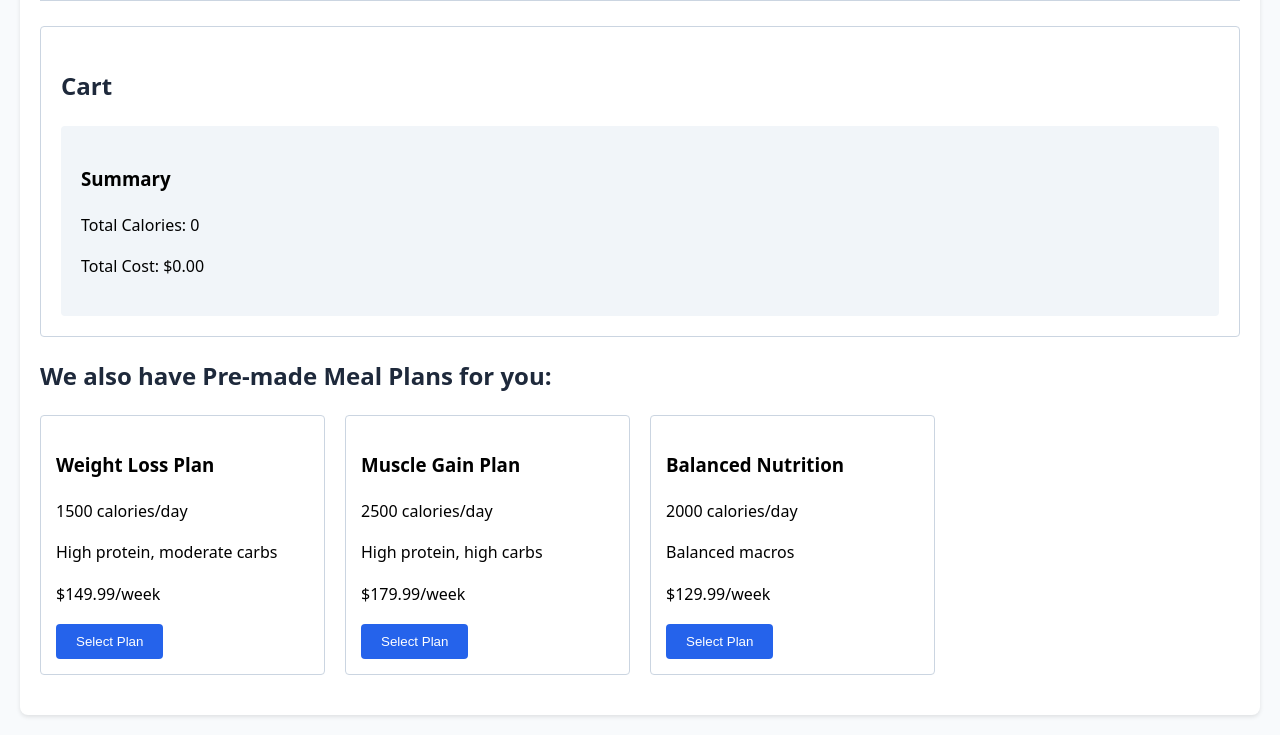
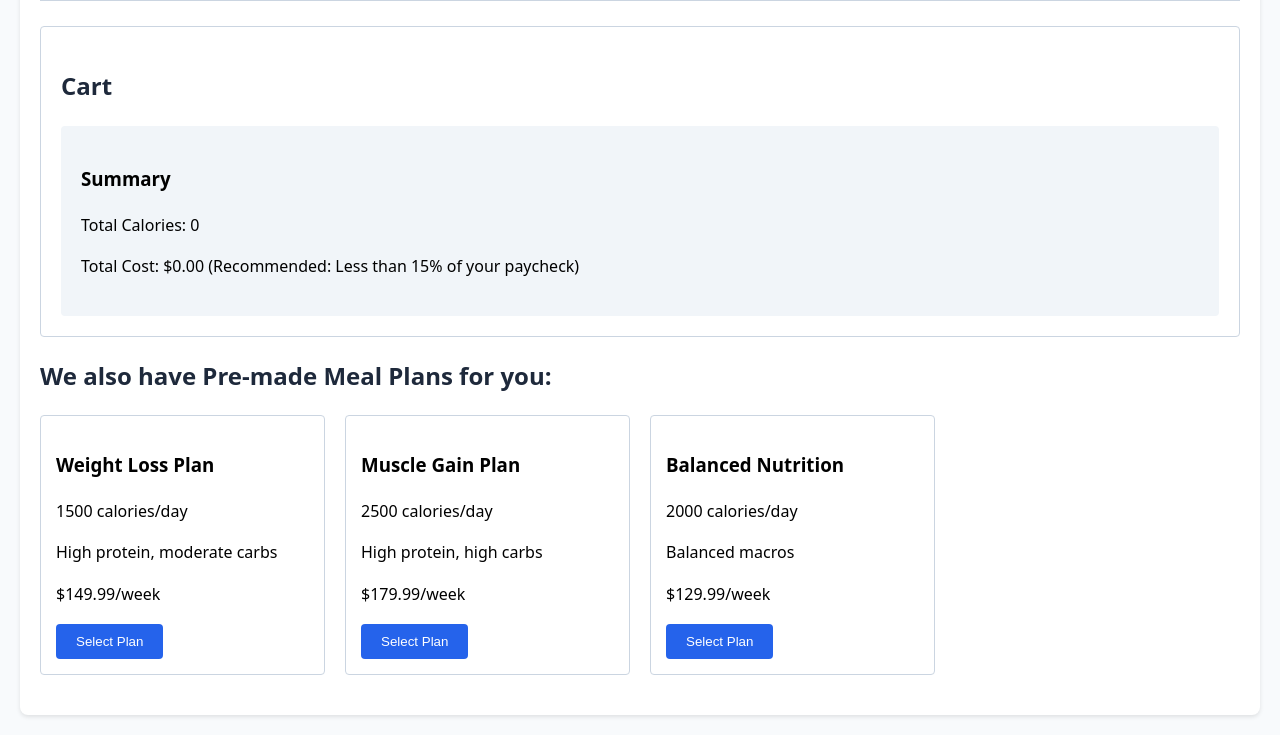
Before and after one commit to shibampokerail/BNStarMealPlan, a plain HTML site: page index.html in a window 1280 px wide. Shown: the part 1260-1995 px from the top of the page. Drawn offline with Linux system fonts and the light colour scheme.

Commit message:
Update index.html

```diff
--- a/index.html
+++ b/index.html
@@ -222,7 +222,7 @@
             <div class="summary">
                 <h3>Summary</h3>
                 <p>Total Calories: <span id="total-calories">0</span></p>
-                <p>Total Cost: $<span id="total-cost">0.00</span></p>
+                <p>Total Cost: $<span id="total-cost">0.00</span> (Recommended: Less than 15% of your paycheck)</p>
             </div>
         </div>
 
```
